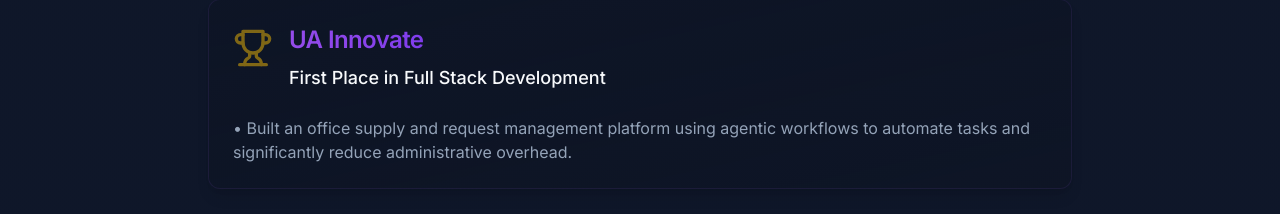
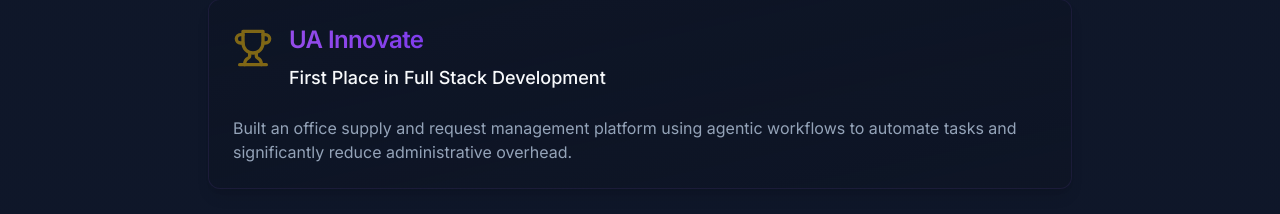
Before and after one commit to Vishak-V/Portfolio, a Next.js app: page /awards in a window 1280 px wide. Shown: the part 225-439 px from the top of the page. Built offline with nearby package versions, Linux system fonts and the light colour scheme.

Commit message:
removed bullet point from award description

```diff
--- a/app/awards/page.tsx
+++ b/app/awards/page.tsx
@@ -23,7 +23,7 @@ export default function AwardsPage() {
             icon={<Trophy className="h-10 w-10 text-yellow-500" />}
             title="UA Innovate"
             description="First Place in Full Stack Development"
-            details="•	Built an office supply and request management platform using agentic workflows to automate tasks and significantly reduce administrative overhead."
+            details="Built an office supply and request management platform using agentic workflows to automate tasks and significantly reduce administrative overhead."
           />
         </motion.div>
 
```
